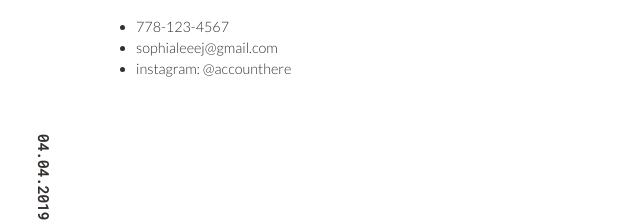
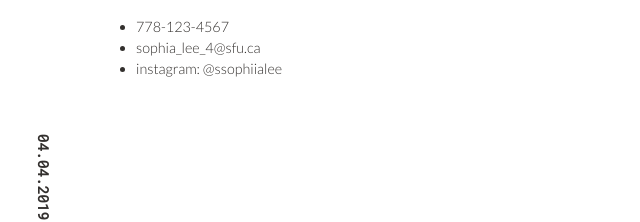
Before and after one commit to ssophiialee/iat339-P03, a plain HTML site: page contact.html in a window 1280 px wide. Shown: the part 211-433 px from the top of the page, 0-640 px from the left. Drawn offline with nearby package versions, Linux system fonts and the light colour scheme.

Commit message:
edit contact

```diff
--- a/contact.html
+++ b/contact.html
@@ -32,8 +32,8 @@
             <h2>here are the ways that you can contact me:</h2>
             <ul>
                 <li>778-123-4567</li>
-                <li>sophialeeej@gmail.com</li>
-                <li>instagram: @accounthere</li>
+                <li>sophia_lee_4@sfu.ca</li>
+                <li>instagram: @ssophiialee</li>
             </ul>
         </section>
 
```
